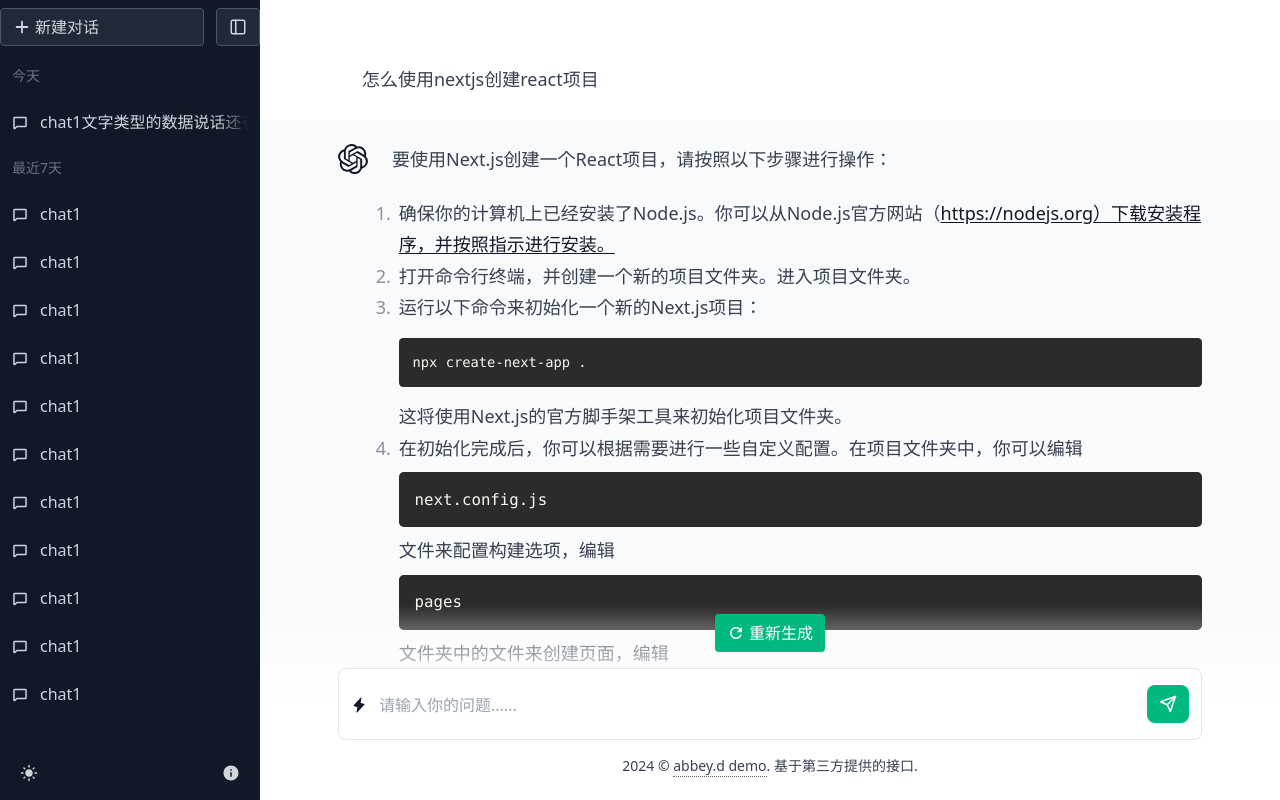
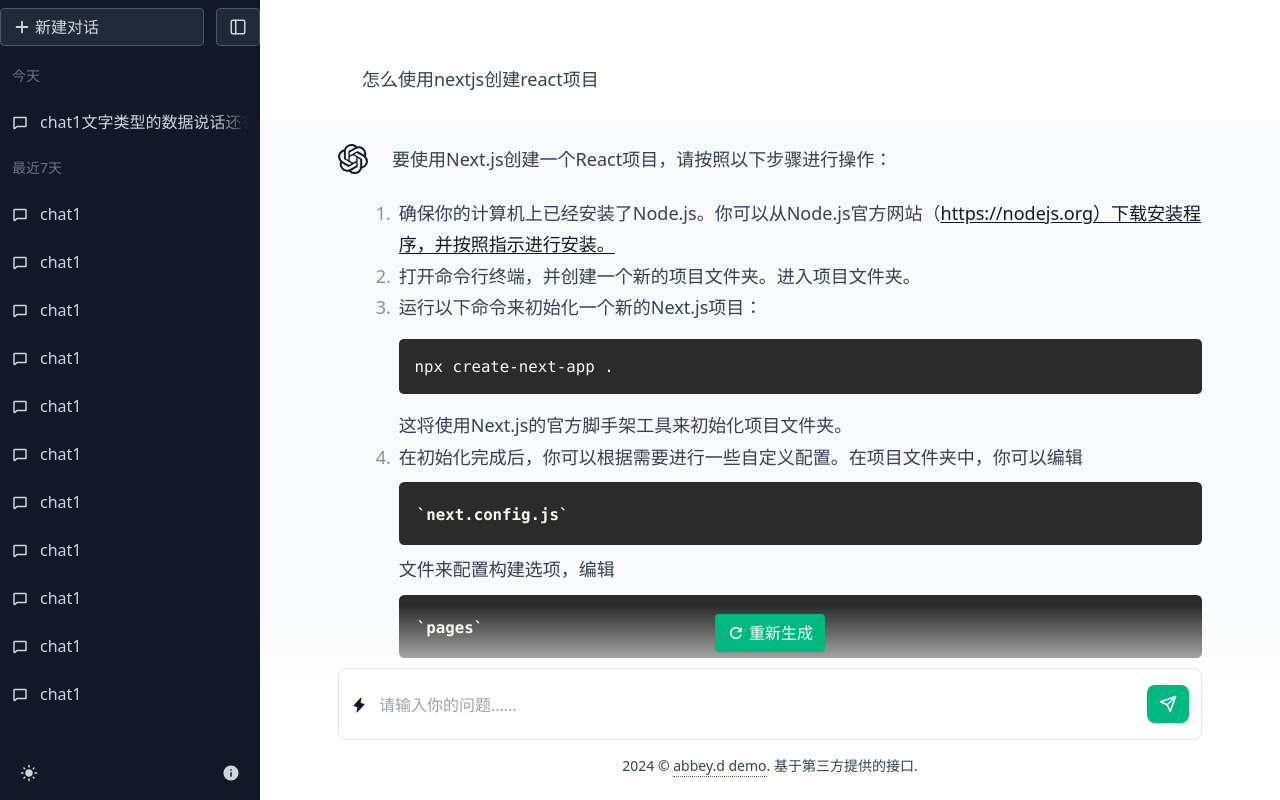
Before and after one commit to sijidouaaaaa/react-next-chatgpt-app, a Next.js app: page / in a window 1280 px wide. Built offline with nearby package versions, Linux system fonts and the light colour scheme.

Commit message:
feat:优化

```diff
--- a/components/common/Markdown.tsx
+++ b/components/common/Markdown.tsx
@@ -14,16 +14,14 @@
             <SyntaxHighlighter
               style={a11yDark}
               language={match?.[1] ?? ""}
-              PreTag="pre" // 修改这里
+              PreTag="div" // 修改这里
             >
               {String(children).replace(/\n$/, "")}
             </SyntaxHighlighter>
           ) : (
-            <pre>
-              <code {...props} className={className}>
-                {children}
-              </code>
-            </pre>
+            <code {...props} className={className}>
+              <div> {children}</div>
+            </code>
           );
         },
       }}
```
Also changed, not shown: 2 other files (tests, documents, lock files or other folders).
